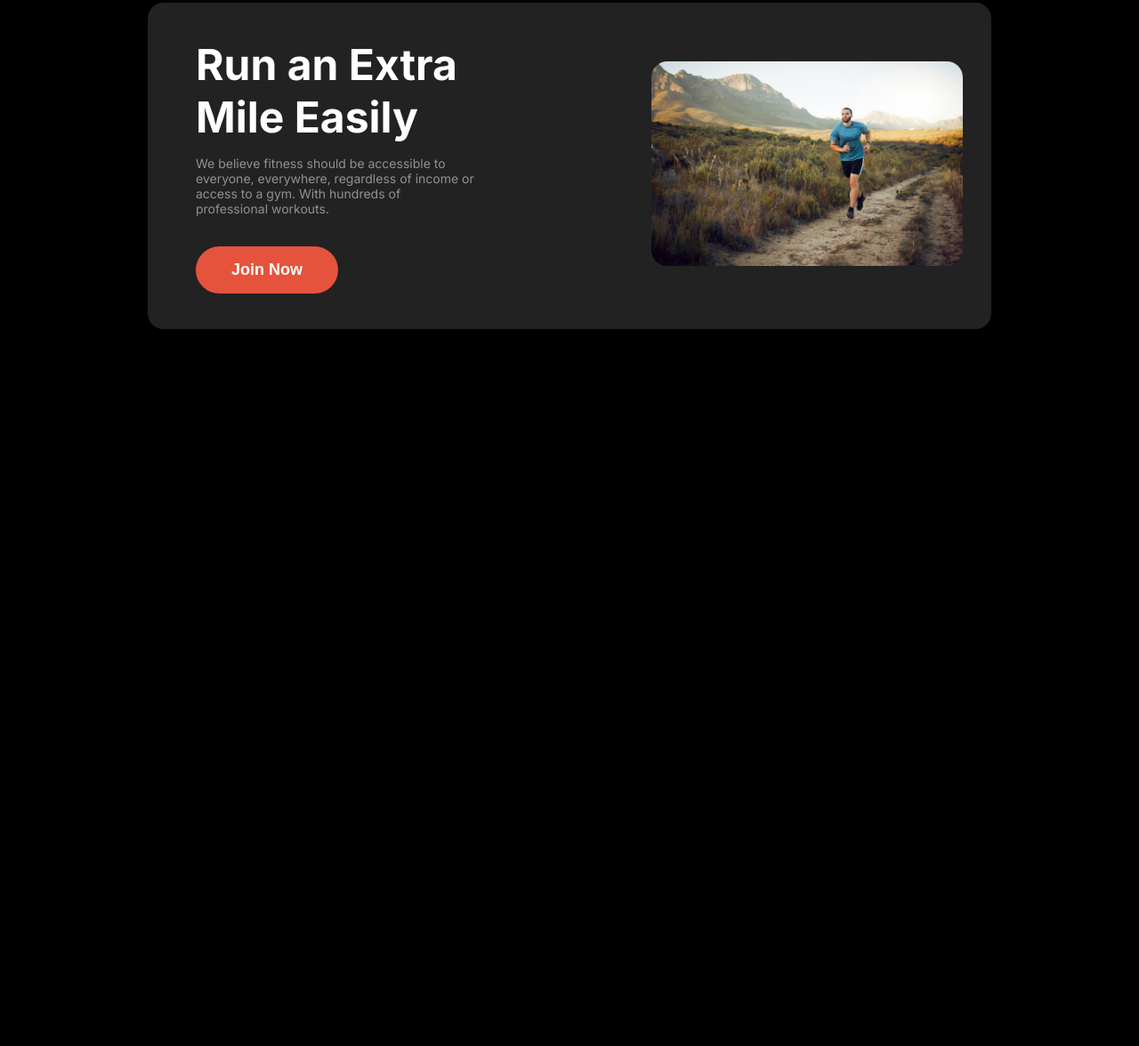
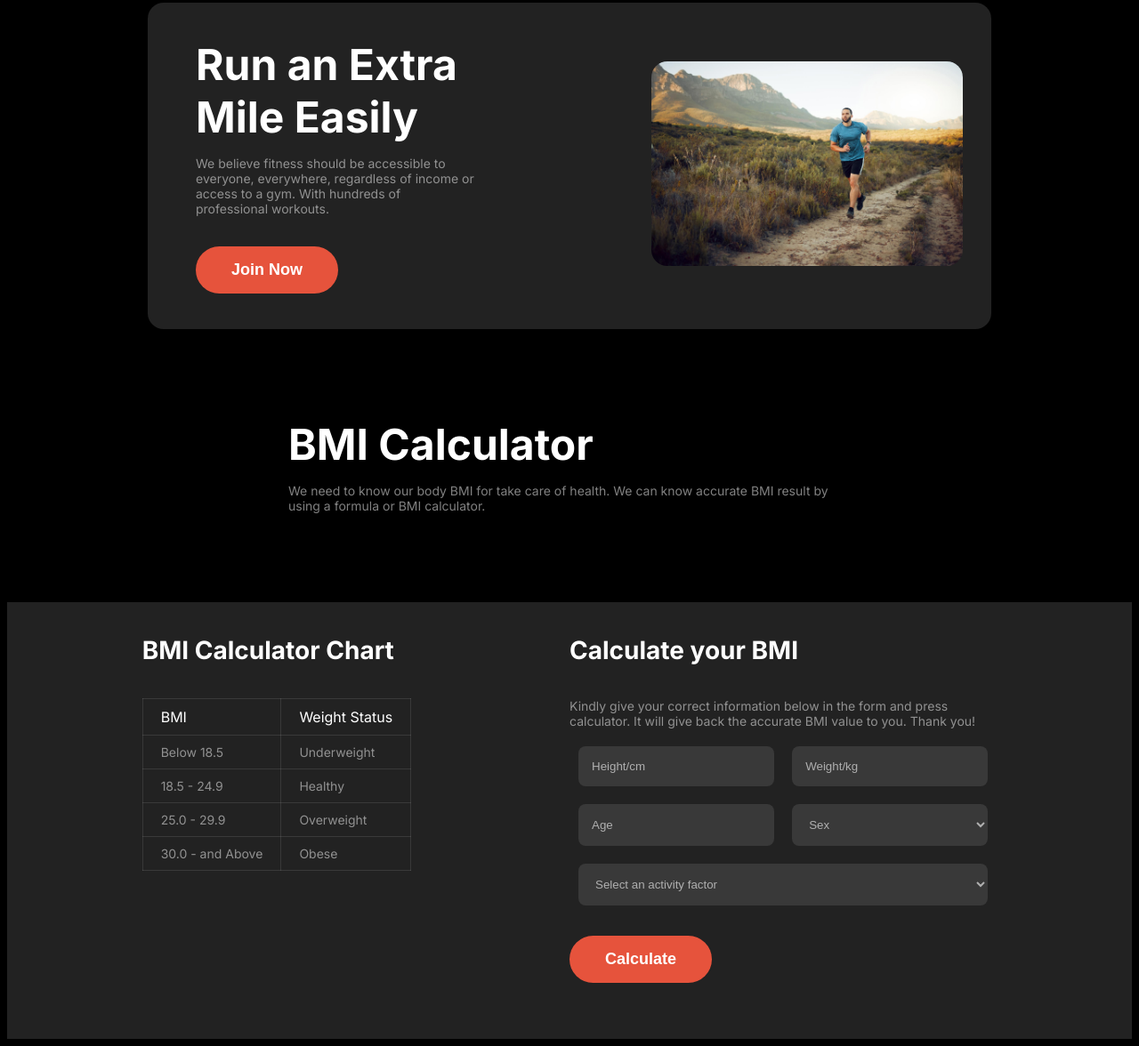
Before and after one commit to Binita-Karmakar/Assignment-Two, a plain HTML site: page index.html in a window 1280 px wide. Shown: the part 1522-2698 px from the top of the page at 89% size. Before the commit the page ends 1992 px from the top, so only its background shows below. Drawn offline with Linux system fonts and the light colour scheme; a web font is replaced by a local one.

Commit message:
added bmi calculator and responsive section

```diff
--- a/index.html
+++ b/index.html
@@ -56,7 +56,8 @@
         <section class="section-width-margin">
             <div class="change-your-habit">
                 <h3 class="section-title white-1 text-center">Change Your Habits</h3>
-                <p class="section-description white-2 text-center">We believe fitness should be accessible to everyone, everywhere, regardless of income or access to a gym.</p>
+                <p class="section-description white-2 text-center">We believe fitness should be accessible to everyone,
+                    everywhere, regardless of income or access to a gym.</p>
             </div>
             <div class="habit-container text-center">
                 <div class="habit">
@@ -84,17 +85,89 @@
             </div>
         </section>
         <!-- Run an extra mile easily section -->
-         <section class="run-easily-section section-width-margin display-flex">
+        <section class="run-easily-section section-width-margin display-flex">
             <div class="run-easily">
                 <h3 class="section-title white-1">Run an Extra
                     Mile Easily</h3>
-                <p class="section-description white-2">We believe fitness should be accessible to everyone, everywhere, regardless of income or access to a gym. With hundreds of professional workouts.</p>
+                <p class="section-description white-2">We believe fitness should be accessible to everyone, everywhere,
+                    regardless of income or access to a gym. With hundreds of professional workouts.</p>
                 <button class="btn-primary">Join Now</button>
             </div>
             <div class="running-person-img">
                 <img src="images/run.jpg" alt="a running person">
             </div>
-         </section>
+        </section>
+        <!-- BMI Calculator section -->
+        <section class="bmi-calculator-section">
+            <div class="bmi-section-title">
+                <h3 class="section-title white-1">BMI Calculator</h3>
+                <p class="section-description white-2">We need to know our body BMI for take care of health. We can know
+                    accurate BMI result
+                    by using a
+                    formula or BMI calculator.</p>
+            </div>
+            <!-- BMI calculator chart -->
+            <div class="bmi-calculator display-flex">
+                <div class="bmi-calculator-chart">
+                    <h4 class="white-1">BMI Calculator Chart</h4>
+                    <table>
+                        <thead class="white-1">
+                            <td>BMI</td>
+                            <td>Weight Status</td>
+                        </thead>
+                        <tbody class="white-2">
+                            <tr>
+                                <td>Below 18.5</td>
+                                <td>Underweight</td>
+                            </tr>
+                            <tr>
+                                <td>18.5 - 24.9</td>
+                                <td>Healthy</td>
+                            </tr>
+                            <tr>
+                                <td>25.0 - 29.9</td>
+                                <td>Overweight</td>
+                            </tr>
+                            <tr>
+                                <td>30.0 - and Above</td>
+                                <td>Obese</td>
+                            </tr>
+                        </tbody>
+                    </table>
+                </div>
+                <!-- BMI Calculator form -->
+                <div class="bmi-calculator-form">
+                    <h4 class="white-1">Calculate your BMI</h4>
+                    <p class="section-description white-2">Kindly give your correct information below in the form and
+                        press calculator.
+                        It
+                        will give back the accurate BMI value to you. Thank you!</p>
+                    <form action="">
+
+                        <input type="number" placeholder="Height/cm">
+                        <input type="number" name="" id="" placeholder="Weight/kg">
+                        <input type="number" name="" id="" placeholder="Age">
+                        <select name="" id="">
+                            <option value="">Sex</option>
+                            <option value="">Male</option>
+                            <option value="">Female</option>
+                        </select>
+                        <select name="" id="select-factor">
+                            <option value="">Select an activity factor</option>
+                            <option value="">Little or no Exercise/ desk job</option>
+                            <option value="">Light Exercise</option>
+                            <option value="">Moderate Exercise</option>
+                            <option value="">Heavy Exercise</option>
+                            <option value="">Very heavy Exercise</option>
+                        </select>
+                        <div>
+                            <button class="btn-primary">Calculate</button>
+                        </div>
+                    </form>
+                </div>
+
+            </div>
+        </section>
     </main>
     <footer>
 
--- a/styles/fitness.css
+++ b/styles/fitness.css
@@ -121,6 +121,7 @@ nav {
     border-radius: 40px;
     border: none;
     margin-right: 14px;
+    margin-top: 24px;
 }
 
 .btn-primary-2 {
@@ -206,7 +207,7 @@ nav {
 
 .section-description {
     font-size: 0.875rem;
-    margin-bottom: 34px;
+    margin-bottom: 10px;
 }
 
 .habit-container .habit img {
@@ -245,6 +246,78 @@ nav {
     margin: 40px 32px;
 }
 
+/* BMI Calculator section style */
+.bmi-section-title {
+    width: 50%;
+    margin: 100px auto;
+    padding: 0% 10%;
+}
+
+/* BMI Calculator chart style */
+.bmi-calculator {
+    background-color: rgba(34, 34, 34, 1);
+    /* width: 75%; */
+    /* padding: 52px 190px; */
+    padding: 0% 12% 5%;
+    flex-direction: row;
+}
+
+.bmi-calculator h4 {
+    font-size: 1.75rem;
+}
+
+.bmi-calculator-chart {
+    width: 50%;
+}
+
+.bmi-calculator-chart table {
+    border-collapse: collapse;
+}
+
+.bmi-calculator-chart th,
+td {
+    border: 1px solid rgba(255, 255, 255, 0.1);
+    padding: 10px 20px;
+    text-align: left;
+}
+
+.bmi-calculator-chart tbody {
+    font-size: 0.875rem;
+}
+
+/* BMI Calculator form */
+.bmi-calculator-form {
+    width: 50%;
+}
+
+.bmi-calculator-form>form {
+    display: grid;
+    grid-template-columns: repeat(2, 1fr);
+}
+
+.bmi-calculator-form input,
+select {
+    border-radius: 8px;
+    background-color: rgba(255, 255, 255, 0.1);
+    border: none;
+    padding: 15px;
+    margin: 10px;
+    color: rgba(255, 255, 255, 0.6);
+}
+
+::placeholder {
+    color: rgba(255, 255, 255, 0.6);
+
+}
+
+.bmi-calculator-form select>option {
+    color: #111111;
+}
+
+.bmi-calculator-form #select-factor {
+    grid-column: span 2;
+}
+
 /* responsive layout for small devices */
 @media screen and (max-width: 576px) {
     .banner-content {
@@ -260,7 +333,8 @@ nav {
     }
 
     .banner,
-    .run-easily-section {
+    .run-easily-section,
+    .bmi-calculator {
         flex-direction: column;
     }
 
@@ -277,7 +351,8 @@ nav {
         grid-template-columns: repeat(1, 1fr);
     }
 
-    .change-your-habit {
+    .change-your-habit,
+    .bmi-calculator {
         padding: 0px 20px;
     }
 
@@ -285,8 +360,11 @@ nav {
         margin: 30px;
     }
 
-    .running-person-img img {
+    .running-person-img img,
+    .bmi-calculator,
+    .bmi-calculator-chart {
         width: 100%;
         margin: auto;
     }
+
 }
```
